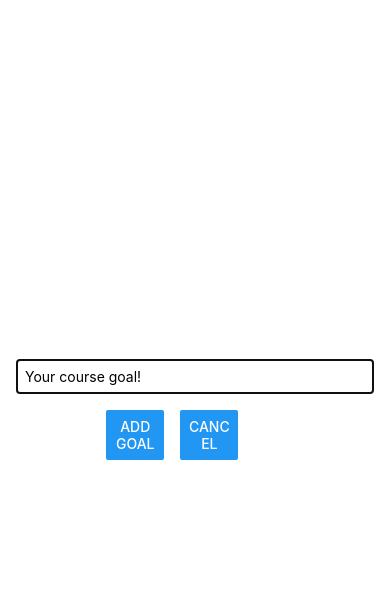
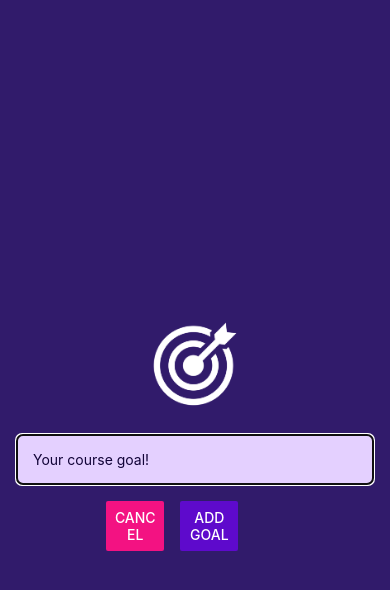
Before and after one commit to DevMattyJS/react-native-basics, a React Native app: screen / in a window 390 px wide. Both pictures are taken after a click on the button "ADD NEW GOAL". Shown: the top 590 px of the page. Built offline with nearby package versions, Linux system fonts and the light colour scheme.

Commit message:
Some styling added

```diff
--- a/App.js
+++ b/App.js
@@ -1,5 +1,6 @@
 import { useState } from "react";
-import { StyleSheet, View, Button, TextInput, FlatList } from "react-native";
+import { StyleSheet, View, Button, FlatList } from "react-native";
+import { StatusBar } from "expo-status-bar";
 
 import GoalItem from "./components/GoalItem";
 import GoalInput from "./components/GoalInput";
@@ -34,11 +35,13 @@
   }
 
   return (
-    // View it's like a container element
+    <>
+      <StatusBar style="light" />
+      {/* View it's like a container element */}
       <View style={styles.appContainer}>
         <Button
           title="Add New Goal"
-        color={"#5e0acc"}
+          color="#a065ec"
           onPress={startAddGoalHandler}
         />
         <GoalInput
@@ -68,6 +71,7 @@
           />
         </View>
       </View>
+    </>
   );
 }
 
@@ -82,6 +86,9 @@
     flex: 1,
     paddingTop: 50,
     paddingHorizontal: 16,
+
+    //* we set a backgoundColor in app.json file, so we don't have to set it up in all screens separately
+    // backgroundColor: "#1e085a",
   },
 
   goalsContainer: {
--- a/app.json
+++ b/app.json
@@ -5,6 +5,7 @@
     "version": "1.0.0",
     "orientation": "portrait",
     "icon": "./assets/icon.png",
+    "backgroundColor": "#1e085a",
     "userInterfaceStyle": "light",
     "splash": {
       "image": "./assets/splash.png",
--- a/components/GoalInput.js
+++ b/components/GoalInput.js
@@ -1,5 +1,12 @@
 import { useState } from "react";
-import { View, TextInput, Button, StyleSheet, Modal } from "react-native";
+import {
+  View,
+  TextInput,
+  Button,
+  StyleSheet,
+  Modal,
+  Image,
+} from "react-native";
 
 function GoalInput(props) {
   const [enteredGoalText, setEnteredGoalText] = useState("");
@@ -20,6 +27,10 @@
       statusBarTranslucent={true}
     >
       <View style={styles.inputContainer}>
+        <Image
+          style={styles.image}
+          source={require("../assets/images/goal.png")}
+        />
         <TextInput
           style={styles.textInput}
           placeholder="Your course goal!"
@@ -30,10 +41,10 @@
           {/* Build in Button component don't have a style property,*/}
           {/*  so if we want to style it we need to wrap it in a View or create our own Button component  */}
           <View style={styles.button}>
-            <Button title="Add Goal" onPress={addGoalHandler} />
+            <Button title="Cancel" onPress={props.onCancel} color="#f31282" />
           </View>
           <View style={styles.button}>
-            <Button title="Cancel" onPress={props.onCancel} />
+            <Button title="Add Goal" onPress={addGoalHandler} color="#5e0acc" />
           </View>
         </View>
       </View>
@@ -48,18 +59,24 @@
     flex: 1,
     justifyContent: "center",
     alignItems: "center",
-    marginBottom: 24,
     padding: 16,
-    borderBottomWidth: 1,
-    borderBottomColor: "#cccccc",
+    backgroundColor: "#311B6B",
+  },
+  image: {
+    width: 100,
+    height: 100,
+    margin: 20,
   },
   //* A key feature to build layouts in a React Native apps is 'flexbox'
   //* every View by default use a flexbox and it is setup to organizing children components in a column
   textInput: {
     borderWidth: 1,
-    borderColor: "#cccccc",
+    borderColor: "#e4d0ff",
+    borderRadius: 6,
+    backgroundColor: "#e4d0ff",
+    color: "#120438",
     width: "100%",
-    padding: 8,
+    padding: 16,
   },
   buttonContainer: {
     marginTop: 16,
```
Also changed, not shown: assets/images/goal.png (added). Lines whose indentation alone changed are shown as unchanged.
